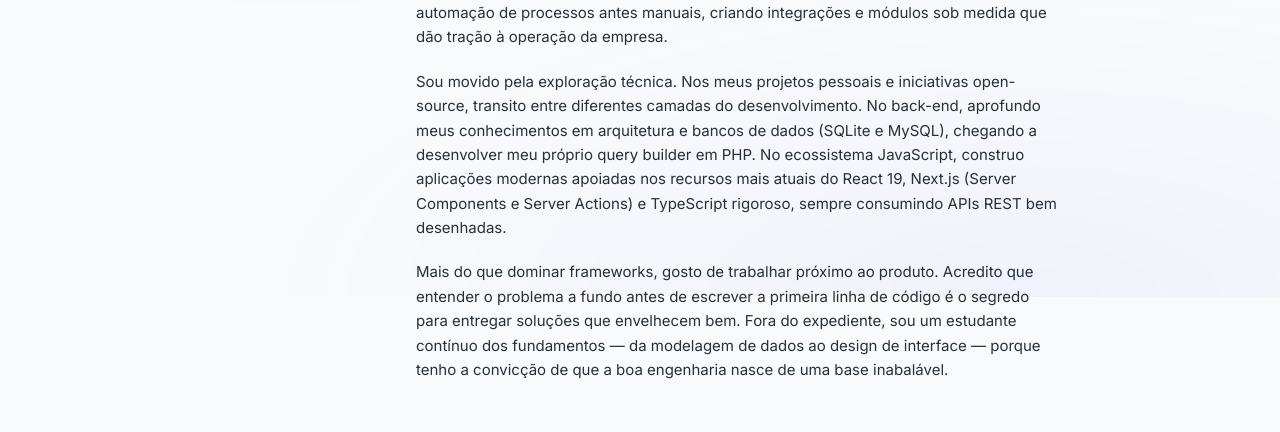
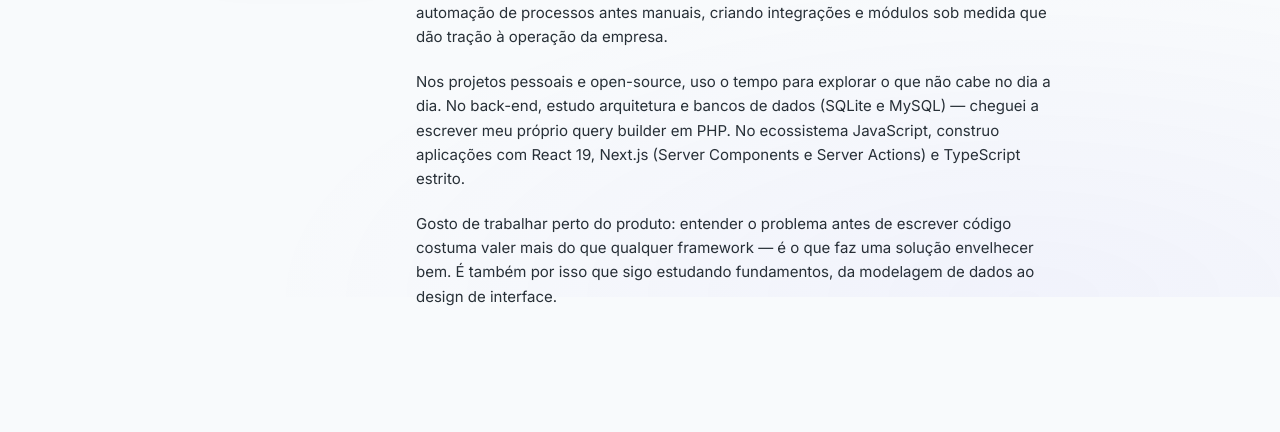
Before and after one commit to iagorivelo/portfolio, a Next.js app: page /about in a window 1280 px wide. Shown: the part 503-935 px from the top of the page. Built offline with nearby package versions, Linux system fonts and the light colour scheme; no server answers.

Commit message:
content: rewrite about page and align stack strip with real experience

```diff
--- a/src/app/about/page.tsx
+++ b/src/app/about/page.tsx
@@ -1,8 +1,9 @@
 import type { Metadata } from "next";
+import Image from "next/image";
 import { SiteNav, SiteFooter } from "@/components/site-nav";
 import { JsonLd } from "@/components/json-ld";
 import { profile, experience, skills } from "@/lib/portfolio-data";
-import { webPageSchema } from "@/lib/structured-data";
+import { profilePageSchema } from "@/lib/structured-data";
 
 const description =
   "Sobre Iago Rivelo: trajetória, experiência profissional e stack como Software Developer full-stack.";
@@ -26,9 +27,10 @@ export const metadata: Metadata = {
 export default function About() {
   return (
     <div className="min-h-screen">
-      <JsonLd data={webPageSchema({ path: "/about", name: "Sobre — Iago Rivelo", description })} />
+      <JsonLd data={profilePageSchema({ description })} />
       <SiteNav />
 
+      <main id="conteudo">
         <section className="mx-auto max-w-4xl px-6 pt-20 pb-16">
           <div className="text-mono text-xs text-accent-lime mb-4">about me</div>
           <h1 className="text-display text-5xl md:text-7xl mb-10">
@@ -38,10 +40,12 @@ export default function About() {
           <div className="grid md:grid-cols-[auto_1fr] gap-10 items-start">
             <div className="relative">
               <div className="absolute -inset-2 rounded-2xl bg-accent-lime/20 blur-xl" />
-            {/* eslint-disable-next-line @next/next/no-img-element */}
-            <img
+              <Image
                 src={profile.avatar}
-              alt={profile.name}
+                alt={`Retrato de ${profile.name}`}
+                width={160}
+                height={160}
+                priority
                 className="relative w-40 h-40 rounded-2xl object-cover border border-border"
               />
             </div>
@@ -49,34 +53,31 @@ export default function About() {
             <div className="space-y-5 text-[15px] leading-relaxed text-foreground/90">
               <p>
                 Olá! Sou <span className="text-accent-lime">Iago Rivelo</span>, Analista de
-              Desenvolvimento de Software baseado em {profile.location}. Minha jornada na tecnologia
-              começou em {profile.since} e, desde então, venho evoluindo com um foco claro: unir
-              código sólido a processos que resolvem problemas reais de negócio.
+                Desenvolvimento de Software baseado em {profile.location}. Minha jornada na
+                tecnologia começou em {profile.since} e, desde então, venho evoluindo com um foco
+                claro: unir código sólido a processos que resolvem problemas reais de negócio.
               </p>
               <p>
                 Atualmente, faço parte do time do{" "}
-              <span className="text-foreground">{profile.company}</span>, onde desenvolvo e mantenho
-              sistemas internos críticos em PHP (Laminas e Laravel) para os setores jurídico e de
-              cobrança. Meu dia a dia vai muito além da tela do editor; atuo diretamente na modelagem
-              de regras de negócio — como fluxos de fila, transições de status e apuração de
-              honorários — e na automação de processos antes manuais, criando integrações e módulos
-              sob medida que dão tração à operação da empresa.
+                <span className="text-foreground">{profile.company}</span>, onde desenvolvo e
+                mantenho sistemas internos críticos em PHP (Laminas e Laravel) para os setores
+                jurídico e de cobrança. Meu dia a dia vai muito além da tela do editor; atuo
+                diretamente na modelagem de regras de negócio — como fluxos de fila, transições de
+                status e apuração de honorários — e na automação de processos antes manuais, criando
+                integrações e módulos sob medida que dão tração à operação da empresa.
               </p>
               <p>
-              Sou movido pela exploração técnica. Nos meus projetos pessoais e iniciativas
-              open-source, transito entre diferentes camadas do desenvolvimento. No back-end,
-              aprofundo meus conhecimentos em arquitetura e bancos de dados (SQLite e MySQL), chegando
-              a desenvolver meu próprio query builder em PHP. No ecossistema JavaScript, construo
-              aplicações modernas apoiadas nos recursos mais atuais do React 19, Next.js (Server
-              Components e Server Actions) e TypeScript rigoroso, sempre consumindo APIs REST bem
-              desenhadas.
+                Nos projetos pessoais e open-source, uso o tempo para explorar o que não cabe no dia
+                a dia. No back-end, estudo arquitetura e bancos de dados (SQLite e MySQL) — cheguei
+                a escrever meu próprio query builder em PHP. No ecossistema JavaScript, construo
+                aplicações com React 19, Next.js (Server Components e Server Actions) e TypeScript
+                estrito.
               </p>
               <p>
-              Mais do que dominar frameworks, gosto de trabalhar próximo ao produto. Acredito que
-              entender o problema a fundo antes de escrever a primeira linha de código é o segredo
-              para entregar soluções que envelhecem bem. Fora do expediente, sou um estudante
-              contínuo dos fundamentos — da modelagem de dados ao design de interface — porque tenho a
-              convicção de que a boa engenharia nasce de uma base inabalável.
+                Gosto de trabalhar perto do produto: entender o problema antes de escrever código
+                costuma valer mais do que qualquer framework — é o que faz uma solução envelhecer
+                bem. É também por isso que sigo estudando fundamentos, da modelagem de dados ao
+                design de interface.
               </p>
             </div>
           </div>
@@ -174,6 +175,7 @@ export default function About() {
             ))}
           </div>
         </section>
+      </main>
 
       <SiteFooter />
     </div>
--- a/src/app/page.tsx
+++ b/src/app/page.tsx
@@ -88,7 +88,7 @@ export default function Home() {
         <section className="border-y border-border/40 bg-surface/40">
           <div className="mx-auto max-w-6xl px-6 py-6 flex flex-wrap items-center gap-x-8 gap-y-3 text-mono text-xs text-muted-foreground">
             <span className="text-accent-lime">stack ~</span>
-            {["TypeScript", "React", "Next.js", "Node.js", "PHP", "Laminas", "Python", "SQL", "Tailwind"].map(
+            {["TypeScript", "React", "Next.js", "Node.js", "PHP", "Laminas", "MySQL", "Docker"].map(
               (s) => (
                 <span key={s} className="hover:text-foreground transition-colors">
                   {s}
```
Lines whose indentation alone changed are shown as unchanged.
